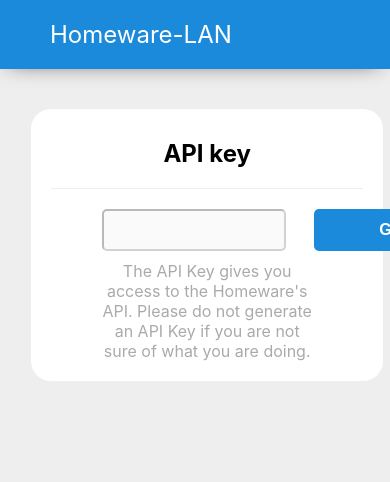
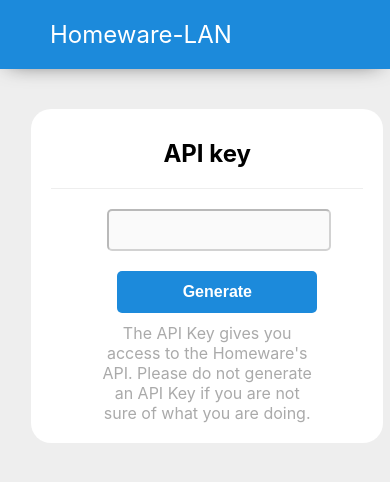
Before and after one commit to kikeelectronico/Homeware-LAN, a React (Create React App) app in the folder web/: page /access in a window 390 px wide. Shown: the top 482 px of the page. Built offline with nearby package versions, Linux system fonts and the light colour scheme; no server answers.

Commit message:
responsive

```diff
--- a/web/src/components/pages/Access.js
+++ b/web/src/components/pages/Access.js
@@ -63,13 +63,12 @@
       width: '80%',
       marginLeft: '10%',
       marginTop: '20px',
-      display: 'grid',
-      gridTemplateColumns: '80% auto'
     }
 
     const form_colum = {
       width: '80%',
-      marginLeft: '10%'
+      marginLeft: '10%',
+      marginTop: '20px'
     }
 
     const input = {
--- a/web/src/components/pages/Backup.js
+++ b/web/src/components/pages/Backup.js
@@ -36,8 +36,6 @@
     }
 
     const form = {
-      display: 'grid',
-      gridTemplateColumns: '60% auto'
     }
 
     const button = {
```
